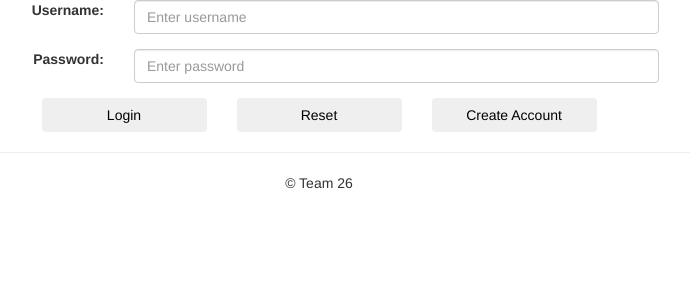
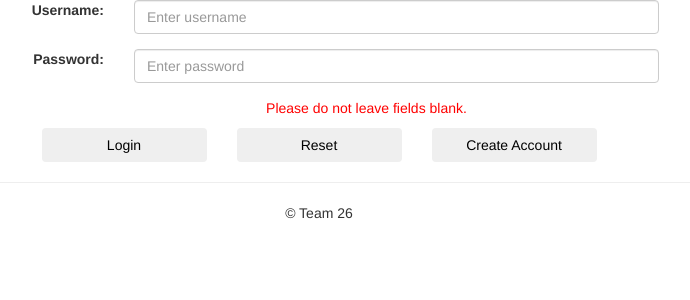
Before and after one commit to ZhiyuanEric/2910MyFoodList, a PHP site: page /index.php?error=1 in a window 1280 px wide. Shown: the part 223-523 px from the top of the page, without its empty margins (321-1011 px from the left). Run offline with PHP 8.4, Linux system fonts and the light colour scheme; some libraries are stand-ins or nearby versions.

Commit message:
Validation page and login php
login page now shows error message if fields are empty
styled validation page
made a default css file

```diff
--- /dev/null
+++ b/css/default.css
@@ -0,0 +1,11 @@
+a:link, a:visited, a:hover, a:active {
+	text-decoration: none;
+	color: black;
+}
+button {
+	color: black;
+}
+.red {
+	color: red;
+	text-align: center;
+}
--- a/index.php
+++ b/index.php
@@ -2,21 +2,12 @@
 <html lang="en">
 <head>
 	<title>FoodDoc</title>
-	<meta http-equiv="Content-Type" content="text/html"; charset=utf-8/>
-	<meta name="viewport" content="width=device-width, initial-scale=1">
+	<meta http-equiv="Content-Type" content="text/html" charset=utf-8/>
 	<link rel="stylesheet" href="https://maxcdn.bootstrapcdn.com/bootstrap/3.3.7/css/bootstrap.min.css">
 	<script src="https://ajax.googleapis.com/ajax/libs/jquery/3.2.1/jquery.min.js"></script>
 	<script src="https://maxcdn.bootstrapcdn.com/bootstrap/3.3.7/js/bootstrap.min.js"></script>
 
-	<style>
-		a:link, a:visited, a:hover, a:active {
-			text-decoration: none;
-			color: black;
-		}
-		button {
-			color: black;
-		}
-	</style>
+	<link rel="stylesheet" href="css/default.css">
 </head>
 <body>
 	<div class="container">
@@ -43,6 +34,7 @@
 
 				<div class="col-md-6 col-xs-12">
 				<input type="text" class="form-control" id="id" name="id" placeholder="Enter username"></div>
+
 			</div>
 
 			<div class="form-group col-md-12 row">
@@ -59,7 +51,14 @@
 
 				<div class="col-md-6 col-xs-12">
 				<input type="password" class="form-control" id="pw" name="pw" placeholder="Enter password"></div>
+
 			</div>
+
+			<?php
+			if (isset($_GET['error'])) {
+				echo '<p class="red row col-xs-11 col-xs-offset-1">Please do not leave fields blank.</p>';
+			}
+			?>
 
 			<!-- desktop -->
 			<div class="visible-lg visible-md row">
@@ -70,7 +69,7 @@
 					<button type="reset" value="Reset" class="btn btn-block">Reset</button>
 				</div>
 				<div class="col-md-2" >
-					<button type="button" class="btn btn-block"><a href="register.php">Create Account</a></button>
+					<a href="register.php"><button type="button" class="btn btn-block">Create Account</button></a>
 				</div>
 			</div>
 
@@ -83,10 +82,14 @@
 					<button type="reset" value="Reset" class="btn btn-block">Reset</button>
 				</div>
 				<div style="margin-top:20px" class="col-xs-8 col-xs-offset-2 row" >
-					<button type="button" class="btn btn-block"><a href="register.php">Create Account</a></button>
+					<a href="register.php"><button type="button" class="btn btn-block">Create Account</button></a>
 				</div>
 			</div>
 		</form>
+
+		<?php
+
+		?>
 
 		<footer class="col-xs-12">
 			<hr>
```
Also changed, not shown: connect.php (+39 -4 lines), mysql_connect.inc.php (+3 -5 lines). Lines whose indentation alone changed are shown as unchanged.
